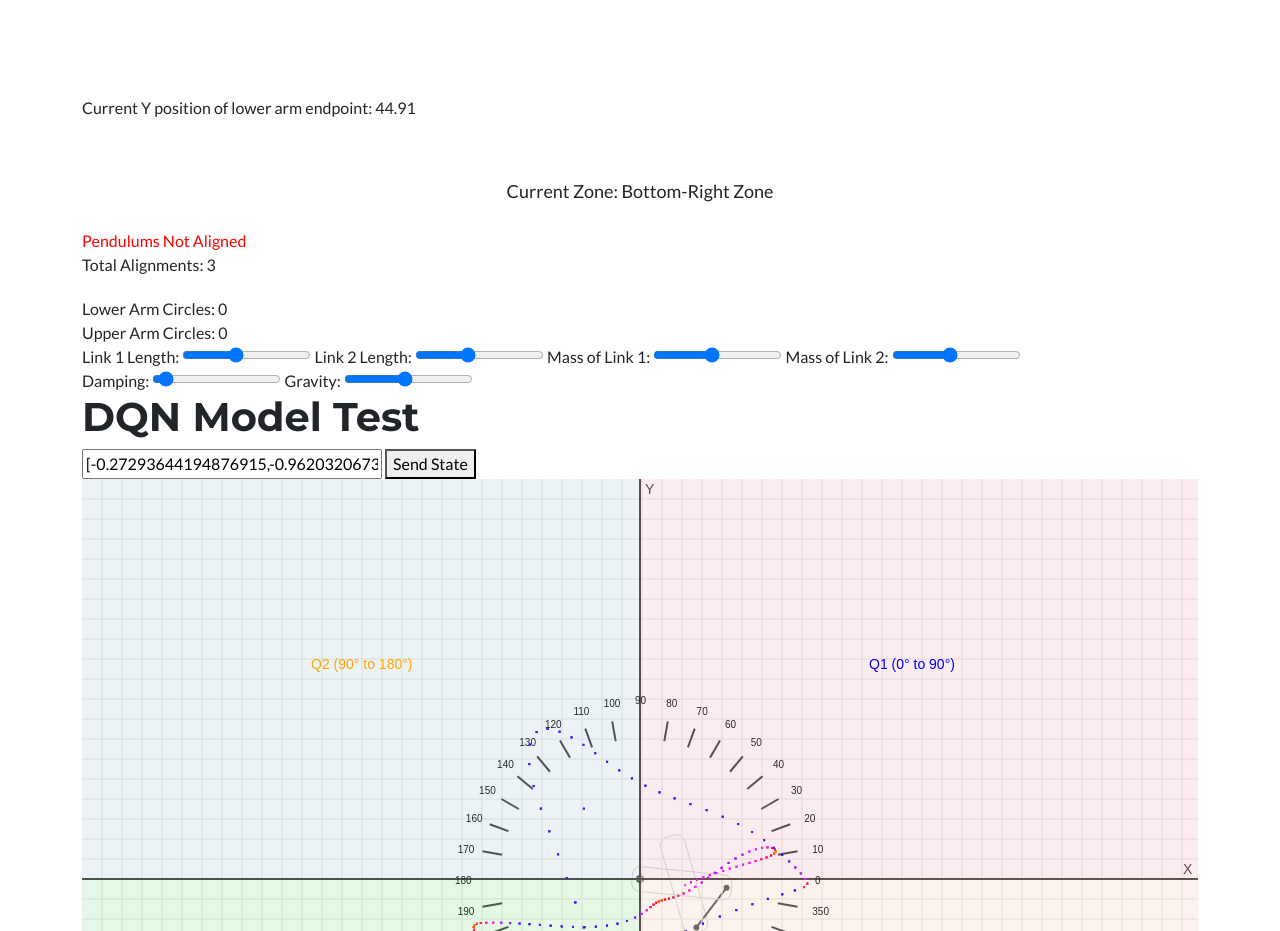
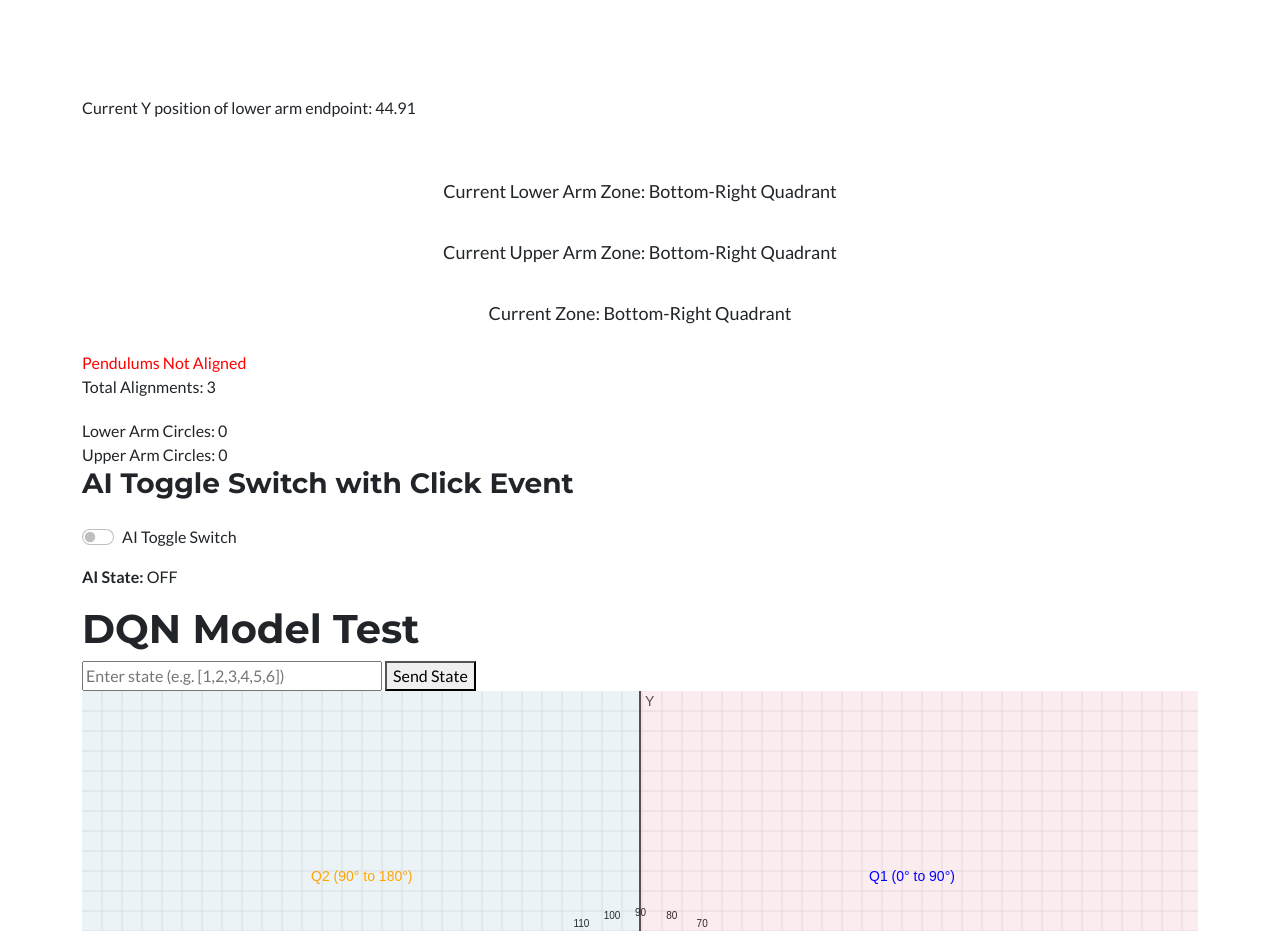
Before and after one commit to trueblood/MyAcrobot, a Flask app: page / in a window 1280 px wide. Shown: the part 100-1031 px from the top of the page. Run offline with Flask 3, Linux system fonts and the light colour scheme; some libraries are stand-ins or nearby versions.

Commit message:
can turn the ai on and off. and showing positions of both links

```diff
--- a/web/app/src/static/js/double_pendulum.js
+++ b/web/app/src/static/js/double_pendulum.js
@@ -327,8 +327,16 @@ function applyBestActionTorque(pendulum, bestAction) {
 function addKeyboardControl(pendulum, engine, chainComposite) {
     const lowerArm = pendulum.bodies[1];
     const upperArm = pendulum.bodies[0];
+    const pauseDuration = 100; // 100ms pause duration
+    let isPaused = false;
+    let isKeyPressed = false;
 
     document.addEventListener('keydown', (event) => {
+    //    isPaused = true;
+    //    isKeyPressed = true;
+        // Start the while loop that sets pendulum state to null
+        // Start the asynchronous loop in a separate function
+       // handleKeyPress();
         console.log(`Key pressed: ${event.key}`);
         const key = event.key;
         const currentArm = currentControl === 'lowerArm' ? lowerArm : upperArm;
@@ -379,6 +387,24 @@ function addKeyboardControl(pendulum, engine, chainComposite) {
         }
     });
 
+   // document.addEventListener('keyup', (event) => {
+    //    isKeyPressed = false;
+    //    isPaused = false;
+      //  const pendulumStateInput = document.getElementById('stateInput');
+      //  pendulumStateInput.disabled = false;  // Disable the element
+      //  pendulumStateInput.readOnly = false;  // Make it read-only as an extra measure
+   // });
+
+    // Separate async function for handling the loop
+  //  async function handleKeyPress() {
+   //     while (isKeyPressed) {
+   //         const pendulumStateInput = document.getElementById('stateInput');
+         //   pendulumStateInput.value = 'stop';
+          //  pendulumStateInput.disabled = true;  // Disable the element
+          //  pendulumStateInput.readOnly = true;  // Make it read-only as an extra measure
+         //   await new Promise(resolve => setTimeout(resolve, pauseDuration)); // 100ms delay between updates
+   //     }
+   // }
 }
 
 // Draw Zone Indicators on the Grid
@@ -426,13 +452,13 @@ function getZone(position, canvasWidth, canvasHeight) {
     const centerY = canvasHeight / 2; // Y-axis center
 
     if (position.x < centerX && position.y < centerY) {
-        return 'Top-Left Zone';
+        return 'Top-Left Quadrant';
     } else if (position.x >= centerX && position.y < centerY) {
-        return 'Top-Right Zone';
+        return 'Top-Right Quadrant';
     } else if (position.x < centerX && position.y >= centerY) {
-        return 'Bottom-Left Zone';
+        return 'Bottom-Left Quadrant';
     } else if (position.x >= centerX && position.y >= centerY) {
-        return 'Bottom-Right Zone';
+        return 'Bottom-Right Quadrant';
     }
 }
 
@@ -750,7 +776,7 @@ Simulation.doublePendulum = async (containerId, centerX, centerY) => {
         // console.log("hiddenElement value is ", hiddenElement.value);
 
         // Send the observation data to the WebSocket server
-        // logPendulumState(lowerArm, upperArm);
+       // logPendulumState(lowerArm, upperArm);
 
         // Check alignment
         const alignmentInfo = checkPendulumsAlignment(upperArm, lowerArm);
@@ -904,13 +930,29 @@ Simulation.doublePendulum = async (containerId, centerX, centerY) => {
         drawZoneLabels(render.context, render.options.width, render.options.height);
 
         const lowerArmPos = lowerArm.position; // Access the pendulum's lower arm position
+        const upperArmPos = upperArm.position;
         const zone = getZone(lowerArmPos, render.options.width, render.options.height); // Call getZone
+        const lowerArmZone = getZone(lowerArmPos, render.options.width, render.options.height); // Call getZone
+        const upperArmZone = getZone(upperArmPos, render.options.width, render.options.height); // Call getZone
 
         // Update the zone display on the webpage
         const zoneOutput = document.getElementById('zoneOutput');
         if (zoneOutput) {
             zoneOutput.textContent = `Current Zone: ${zone}`;
         }
+
+        // Update the zone display on the webpage
+        const lowerArmZoneOutput = document.getElementById('lowerArmZoneOutput');
+        if (lowerArmZoneOutput) {
+            lowerArmZoneOutput.textContent = `Current Lower Arm Zone: ${zone}`;
+        }
+
+        // Update the zone display on the webpage
+        const upperArmZoneOutput = document.getElementById('upperArmZoneOutput');
+        if (upperArmZoneOutput) {
+            upperArmZoneOutput.textContent = `Current Upper Arm Zone: ${zone}`;
+        }
+
 
         trackAlignment(upperArm, lowerArm);
     });
@@ -964,7 +1006,7 @@ Simulation.doublePendulum = async (containerId, centerX, centerY) => {
         const observation = getObservationFromPendulum(lowerArm, upperArm);
         document.getElementById('hdnPendulumState').value = JSON.stringify(observation);
         // Step 3: Fetch best action from a model (e.g., AI prediction)
-        const hiddenInputValue = document.getElementById('savedMessagesHidden').value;
+        const hiddenInputValue = document.getElementById('savedMessagesHidden').value; // this comes back from the server
         const parsedValue = JSON.parse(hiddenInputValue);
         //  console.log("Parsed Value for function:", parsedValue);
 
--- a/web/app/src/templates/index.html
+++ b/web/app/src/templates/index.html
@@ -79,6 +79,14 @@
             <br />
             <div id="keyPressOut"></div>
             <br />
+            <div id="lowerArmZoneOutput" style="text-align: center; font-size: 18px; margin-top: 10px;">
+                lowerArmZoneOutput Current Zone: N/A
+            </div>
+            <br />
+            <div id="upperArmZoneOutput" style="text-align: center; font-size: 18px; margin-top: 10px;">
+                upperArmZoneOutput Current Zone: N/A
+            </div>
+            <br />
             <div id="zoneOutput" style="text-align: center; font-size: 18px; margin-top: 10px;">
                 Current Zone: N/A
             </div>
@@ -92,14 +100,29 @@
                 <div id="upperArmCircleCount">Upper Arm Circles: 0</div>
             </div>
 
-                <div id="controls">
+            <!--    <div id="controls">
                     <label>Link 1 Length: <input type="range" id="link1Length" min="50" max="300" value="150"></label>
                     <label>Link 2 Length: <input type="range" id="link2Length" min="50" max="300" value="150"></label>
                     <label>Mass of Link 1: <input type="range" id="mass1" min="1" max="10" value="5"></label>
                     <label>Mass of Link 2: <input type="range" id="mass2" min="1" max="10" value="5"></label>
                     <label>Damping: <input type="range" id="damping" min="0" max="1" step="0.01" value="0.05"></label>
                     <label>Gravity: <input type="range" id="gravity" min="1" max="20" value="9.8"></label>
+                </div> -->
+
+
+            <h3 class="mb-4">AI Toggle Switch with Click Event</h3>
+
+            <!-- AI Toggle Switch -->
+            <div class="form-check form-switch">
+                <input class="form-check-input" type="checkbox" id="toggleSwitch">
+                <label class="form-check-label" for="toggleSwitch">AI Toggle Switch</label>
             </div>
+
+            <!-- Hidden Input to Store AI State -->
+            <input type="hidden" id="aiStateInput" value="OFF">
+
+            <!-- Display AI State -->
+            <p class="mt-3"><strong>AI State:</strong> <span id="aiState">OFF</span></p>
 
             <h1>DQN Model Test</h1>
             <input type="text" id="stateInput" placeholder="Enter state (e.g. [1,2,3,4,5,6])" style="width: 300px;">
@@ -634,7 +657,32 @@
     <script src="https://cdn.jsdelivr.net/npm/bootstrap@5.2.3/dist/js/bootstrap.bundle.min.js"></script>
     <script src="https://cdn.startbootstrap.com/sb-forms-latest.js"></script>
     <script type="text/javascript">
+        // Get references to elements
+        const toggleSwitch = document.getElementById('toggleSwitch');
+        const aiStateInput = document.getElementById('aiStateInput');
+        const aiState = document.getElementById('aiState');
+
+        // Add click event listener
+        toggleSwitch.addEventListener('click', function () {
+            if (toggleSwitch.checked) {
+                alert('AI has been turned ON');
+                aiStateInput.value = 'ON';
+                aiState.textContent = 'ON';
+            } else {
+                alert('AI has been turned OFF');
+                aiStateInput.value = 'OFF';
+                aiState.textContent = 'OFF';
+            }
+
+            console.log('AI State:', aiStateInput.value); // Optional: Log the state to the console
+        });
+
+
+
         document.addEventListener('DOMContentLoaded', function () {
+
+
+
             // Your code here
             //  console.log('Document is ready!');
 
@@ -655,6 +703,8 @@
 
                         // Set the state input value
                         const stateInput = document.getElementById('stateInput');
+                        const aiStateInput = document.getElementById('aiStateInput');
+                        if (aiStateInput.value == 'ON') {
                             if (stateInput) {
                                 stateInput.value = this.value;
                                 // Call sendState function
@@ -662,6 +712,10 @@
                             } else {
                                 console.error('stateInput element not found');
                             }
+                        }
+
+
+
                     } catch (error) {
                         console.error('Error parsing pendulum state:', error);
                     }
@@ -672,12 +726,15 @@
                     mutations.forEach(function (mutation) {
                         if (mutation.type === 'attributes' && mutation.attributeName === 'value') {
                             //   console.log('Pendulum state updated tim:', pendulumStateInput.value);
-
+                            const aiStateInput = document.getElementById('aiStateInput');
+                            if (aiStateInput.value == 'ON') {
                                 const stateInput = document.getElementById('stateInput');
                                 if (stateInput) {
                                     stateInput.value = pendulumStateInput.value;
                                     sendState();
                                 }
+                            }
+
 
                             // try {
                             //     const parsedState = JSON.parse(pendulumStateInput.value);
@@ -725,6 +782,7 @@
 
                 // Reinitialize the pendulum with new dimensions
                 const pendulumExample = Simulation.doublePendulum('double_pendulum_canvas', centerX, centerY);
+
             });
 
 
```
Lines whose indentation alone changed are shown as unchanged.
